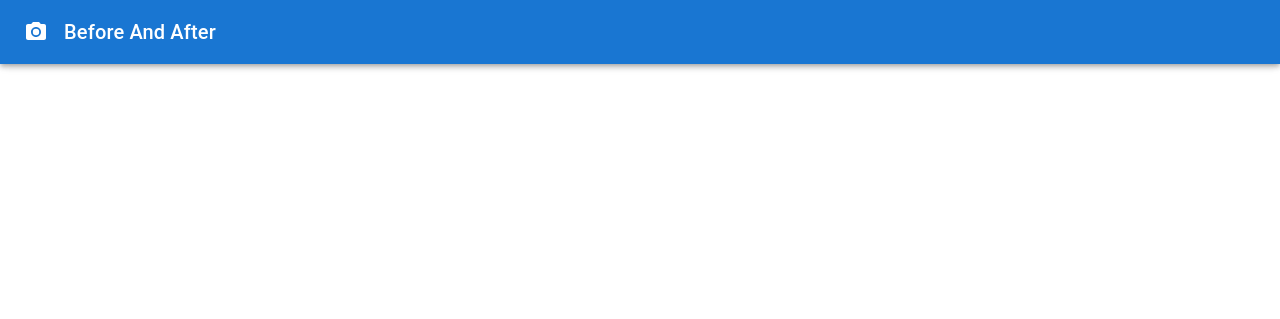
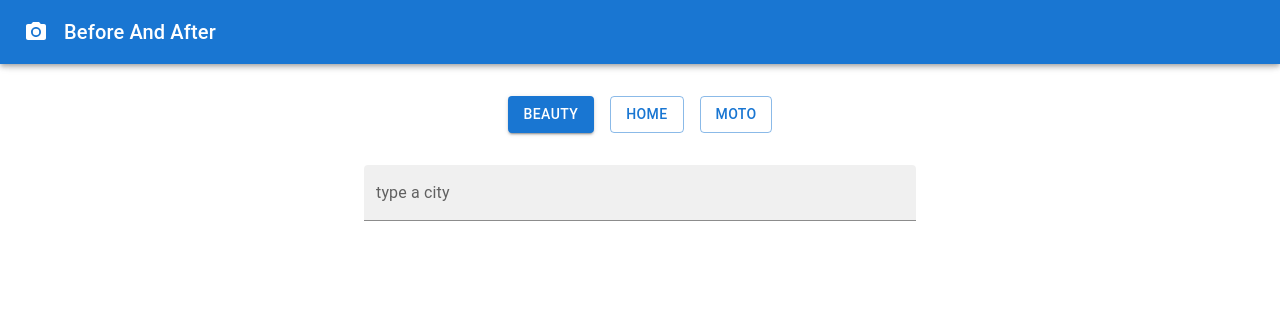
Before and after one commit to magdalenahuget/beforeAfterFrontend, a React (Create React App) app: page / in a window 1280 px wide. Shown: the top 319 px of the page. Built offline with nearby package versions, Linux system fonts and the light colour scheme.

Commit message:
Feat: Implement BottomNav component with navigation icons

```diff
--- a/src/index.js
+++ b/src/index.js
@@ -2,13 +2,12 @@ import React from 'react';
 import ReactDOM from 'react-dom/client';
 import './index.css';
 import Main from './components/Main';
-import Header from './components/Header';
 import reportWebVitals from './reportWebVitals';
 
 const root = ReactDOM.createRoot(document.getElementById('root'));
 root.render(
   <React.StrictMode>
-    <Header />
+    <Main />
   </React.StrictMode>
 );
 reportWebVitals();
```
